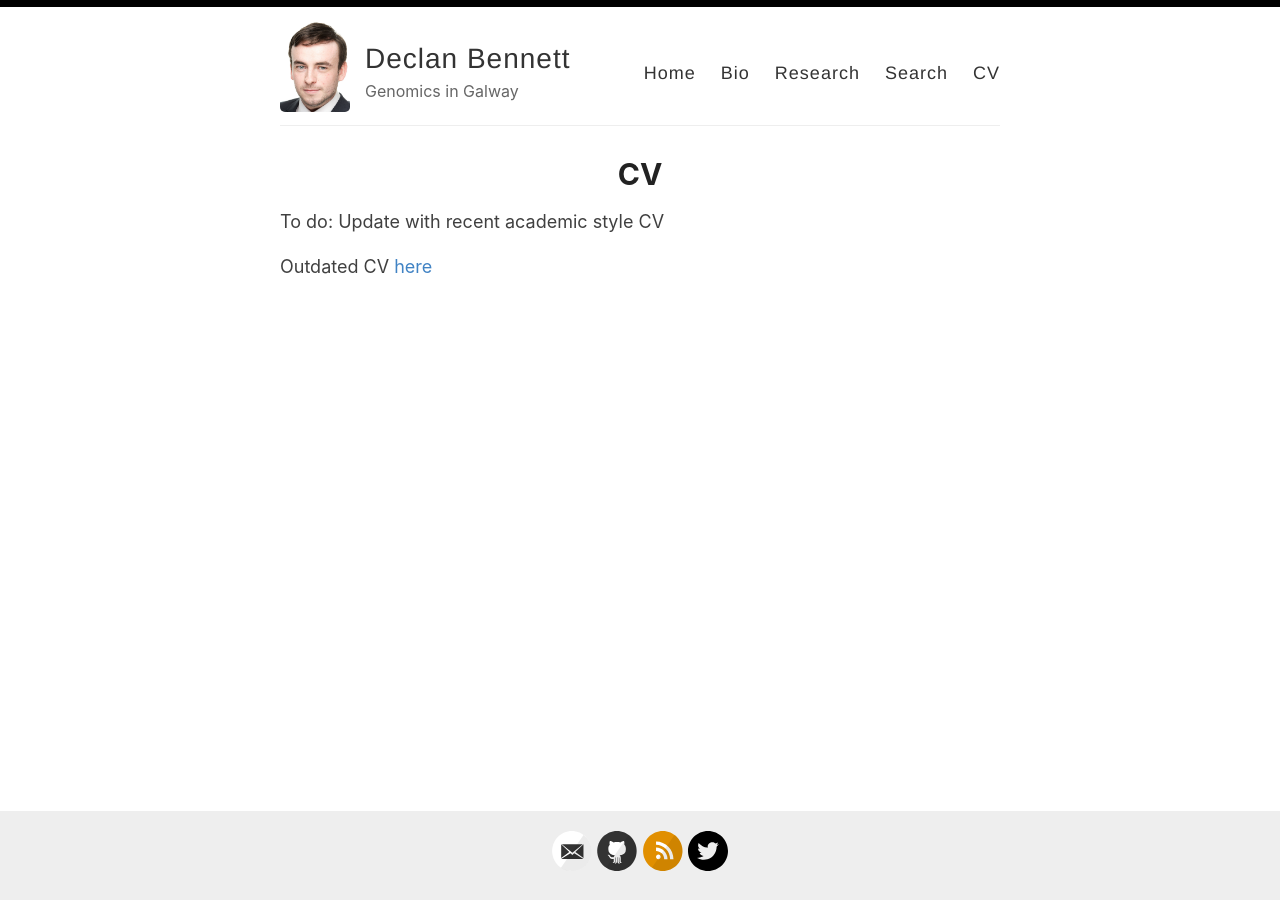
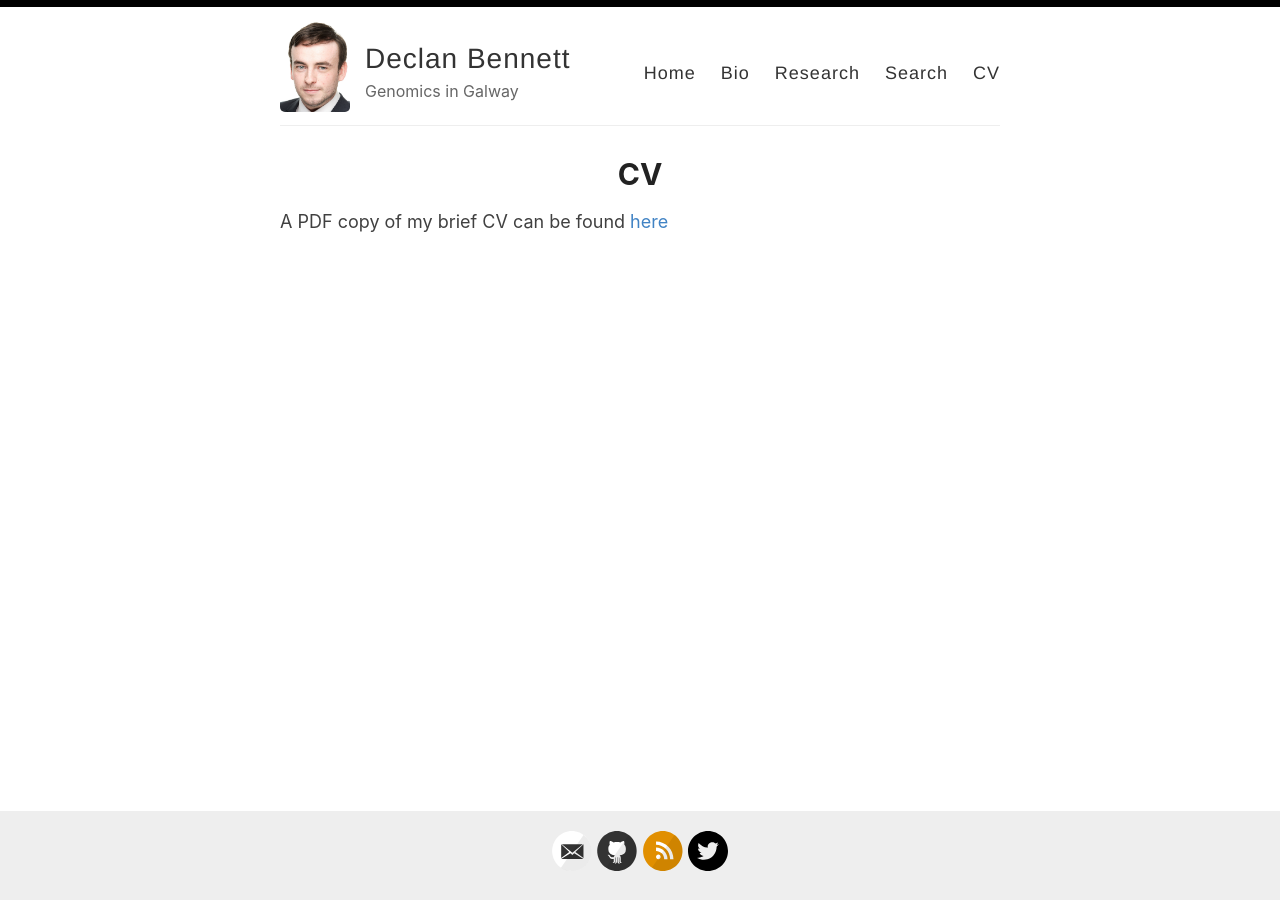
Before and after one commit to declan93/declan93.github.io, a Jekyll site: the page built from _pages/CV.md, in a window 1280 px wide. Built offline with Jekyll 4.4.1, drawn with Linux system fonts in a browser that asks for light colours.

Commit message:
Update CV.md

```diff
--- a/_pages/CV.md
+++ b/_pages/CV.md
@@ -3,6 +3,5 @@ layout: page
 title: CV
 permalink: /CV/
 ---
-To do: Update with recent academic style CV
 
-Outdated CV [here](../images/CV.pdf){:target="_blank"}
+A PDF copy of my brief CV can be found [here](../assets/CV.pdf){:target="_blank"}
```
